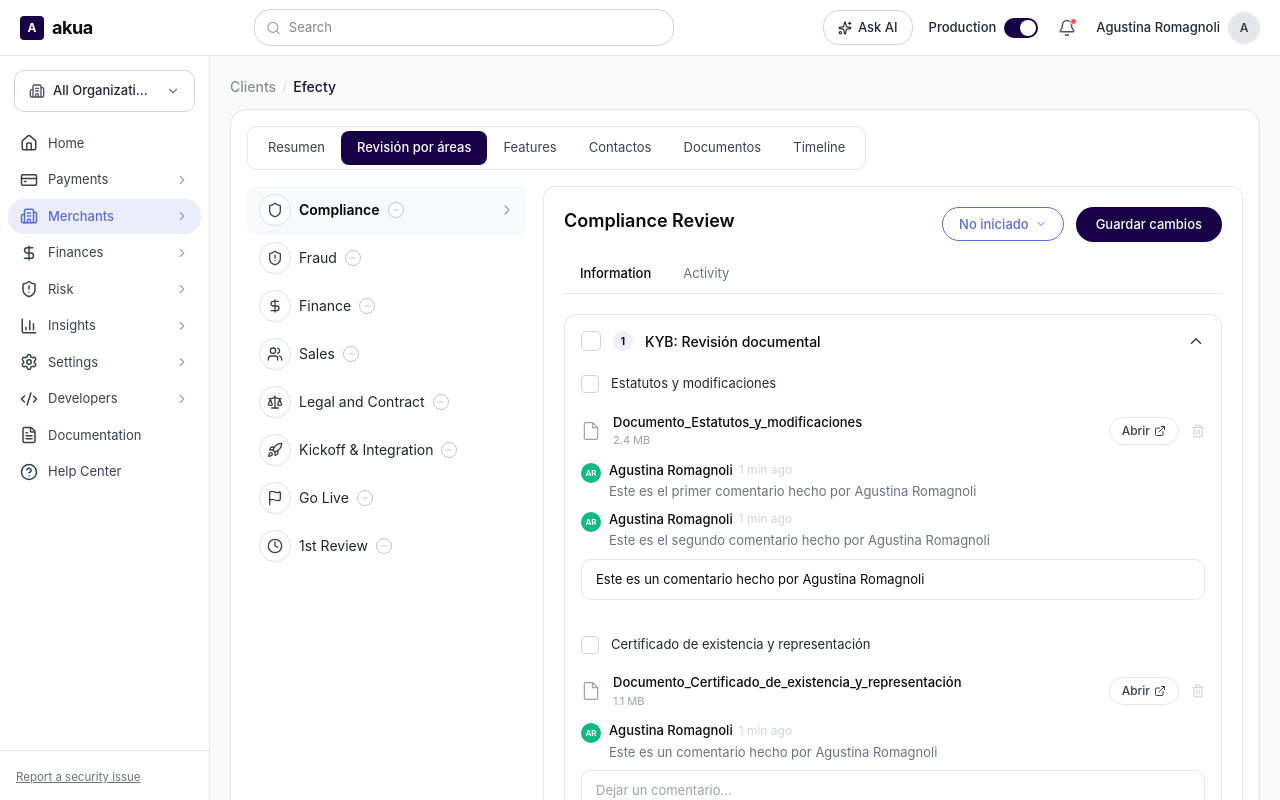
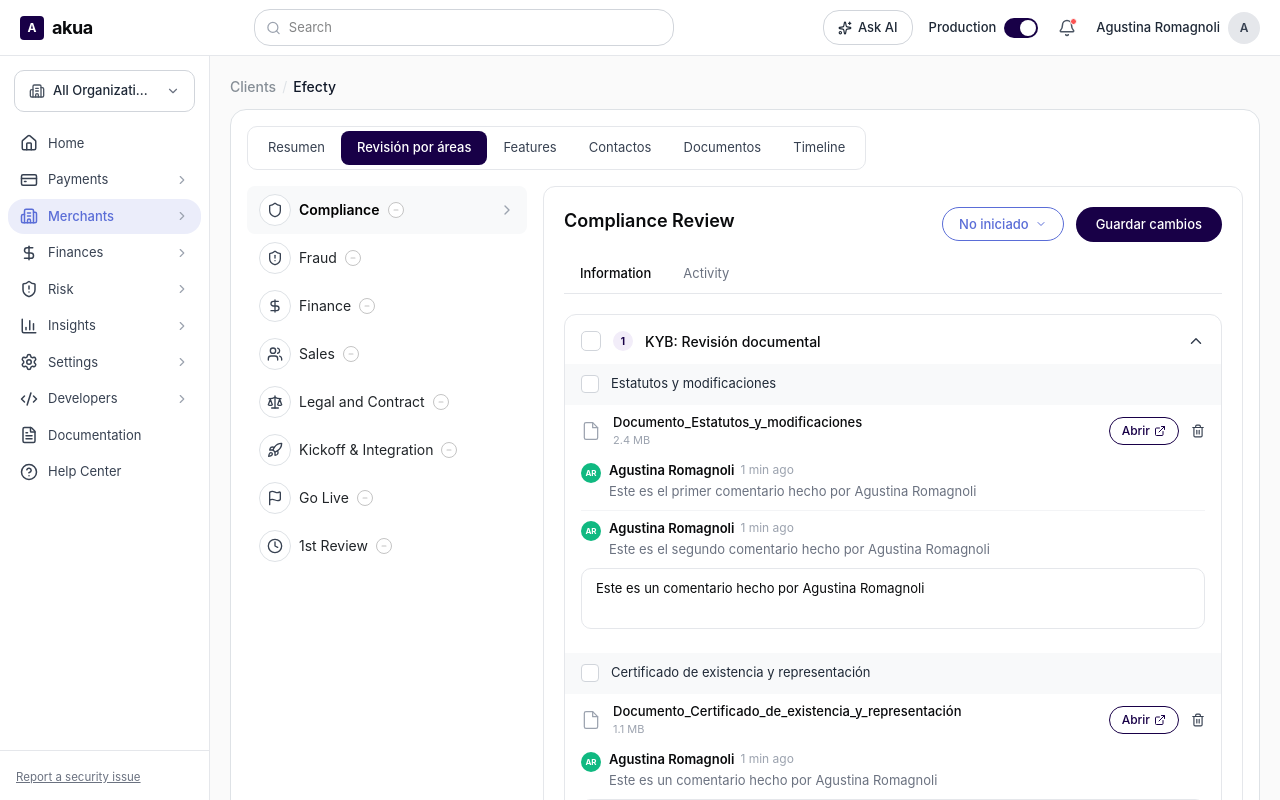
Before and after one commit to Florenciavitacarino/akua-clients, a React (Vite) app: page /clients/1 in a window 1280 px wide. Both pictures are taken after a click on the button "Editar". Built offline with nearby package versions, Linux system fonts and the light colour scheme.

Commit message:
Fix colors: gray sub-header bg, purple Abrir pill, dark trash, comment dividers, textarea input

```diff
--- a/src/pages/ClientDetailPage.jsx
+++ b/src/pages/ClientDetailPage.jsx
@@ -943,7 +943,7 @@ function ComplianceSubItem({ label, pdfName, pdfSize, isLink, checked, waived, o
   return (
     <div className="pb-2 mb-2 group/sub relative">
       {/* Header row: checkbox + label + badges + three-dot menu */}
-      <div className="flex items-center gap-3 py-2.5">
+      <div className="flex items-center gap-3 py-2.5 bg-[#F8F9FA] -mx-4 px-4">
         <div
           className={`w-[18px] h-[18px] rounded-[4px] shrink-0 flex items-center justify-center ${
             waived
@@ -999,10 +999,10 @@ function ComplianceSubItem({ label, pdfName, pdfSize, isLink, checked, waived, o
             <p className="text-[13px] text-[#0A0B0D] font-medium truncate m-0">Documento_{label.replace(/\s+/g, '_')}</p>
             <p className="text-[11px] text-[#9CA3AF] m-0">{pdfSize}</p>
           </div>
-          <button className="flex items-center gap-1 text-[12px] font-medium text-[#374151] bg-white px-3 py-1 rounded-full border border-[#E5E7EB] cursor-pointer hover:bg-[#F9FAFB] shrink-0">
+          <button className="flex items-center gap-1 text-[12px] font-medium text-[#180047] bg-white px-3 py-1 rounded-full border border-[#180047] cursor-pointer hover:bg-[#F9FAFB] shrink-0">
             Abrir <ExternalLink size={12} />
           </button>
-          <button className="text-[#D1D5DB] bg-transparent border-none cursor-pointer hover:text-[#DC2626] shrink-0"><Trash2 size={14} /></button>
+          <button className="text-[#374151] bg-transparent border-none cursor-pointer hover:text-[#DC2626] shrink-0"><Trash2 size={14} /></button>
         </div>
       )}
 
@@ -1022,27 +1022,30 @@ function ComplianceSubItem({ label, pdfName, pdfSize, isLink, checked, waived, o
         <div className="flex flex-col gap-2 pt-1">
           {/* Existing comments */}
           {mockComments.map((c, i) => (
-            <div key={i} className="flex items-start gap-2">
+            <div key={i}>
+              {i > 0 && <hr className="border-t border-[#F3F4F6] m-0 mb-2" />}
+              <div className="flex items-start gap-2">
                 <div className="w-[20px] h-[20px] rounded-full bg-[#10B981] flex items-center justify-center shrink-0 mt-0.5">
                   <span className="text-[8px] font-bold text-white">AR</span>
                 </div>
                 <div className="min-w-0">
                   <div className="flex items-center gap-1.5">
-                  <span className="text-[13px] font-medium text-[#0A0B0D]">Agustina Romagnoli</span>
-                  <span className="text-[12px] text-[#D1D5DB]">{c.time}</span>
+                    <span className="text-[13px] font-semibold text-[#0A0B0D]">Agustina Romagnoli</span>
+                    <span className="text-[12px] text-[#9CA3AF]">{c.time}</span>
                   </div>
                   <p className="text-[13px] text-[#6B7280] m-0 mt-0.5">{c.text}</p>
+                </div>
               </div>
             </div>
           ))}
           {/* Comment input */}
           {editable && (
-            <input
-              type="text"
+            <textarea
               value={noteValue}
               onChange={(e) => setNoteValue(e.target.value)}
               placeholder="Dejar un comentario..."
-              className="w-full border border-[#E5E7EB] rounded-[10px] px-3.5 py-2.5 text-[13px] bg-white outline-none focus:border-[#5a6dd7] placeholder:text-[#9CA3AF]"
+              rows={2}
+              className="w-full border border-[#E5E7EB] rounded-[10px] px-3.5 py-2.5 text-[13px] bg-white outline-none focus:border-[#5a6dd7] placeholder:text-[#9CA3AF] resize-none"
             />
           )}
         </div>
```
Lines whose indentation alone changed are shown as unchanged.
